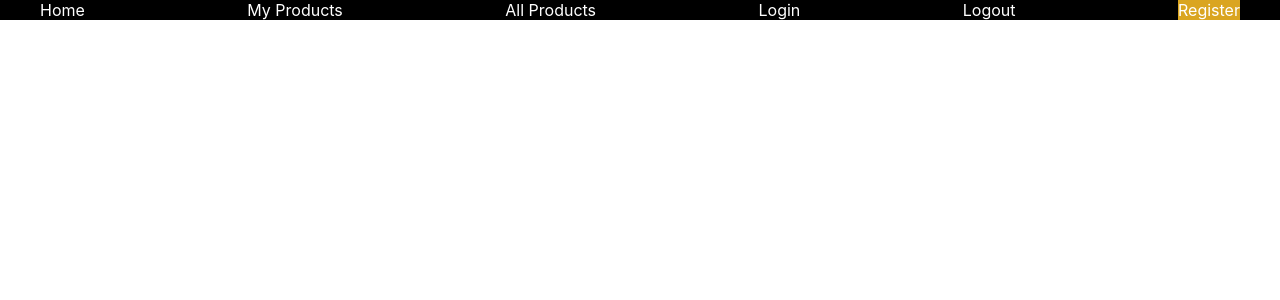
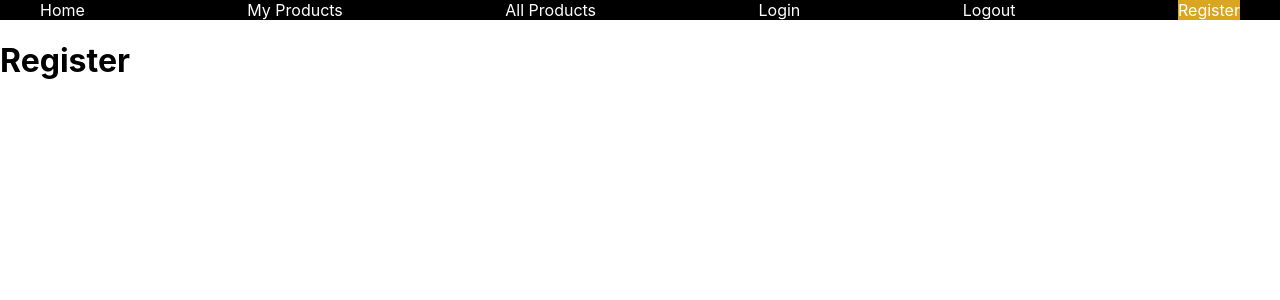
Before and after one commit to martin-lyubenov/react-online-shop, a React (Create React App) app: page /register in a window 1280 px wide. Shown: the top 300 px of the page. Built offline with nearby package versions, Linux system fonts and the light colour scheme.

Commit message:
Register page was missing return - fixed

```diff
--- a/src/pages/Register.js
+++ b/src/pages/Register.js
@@ -1,7 +1,7 @@
 import Register from "../components/Register";
 
 function RegisterPage(params) {
-  <Register />;
+  return <Register />;
 }
 
 export default RegisterPage;
```
